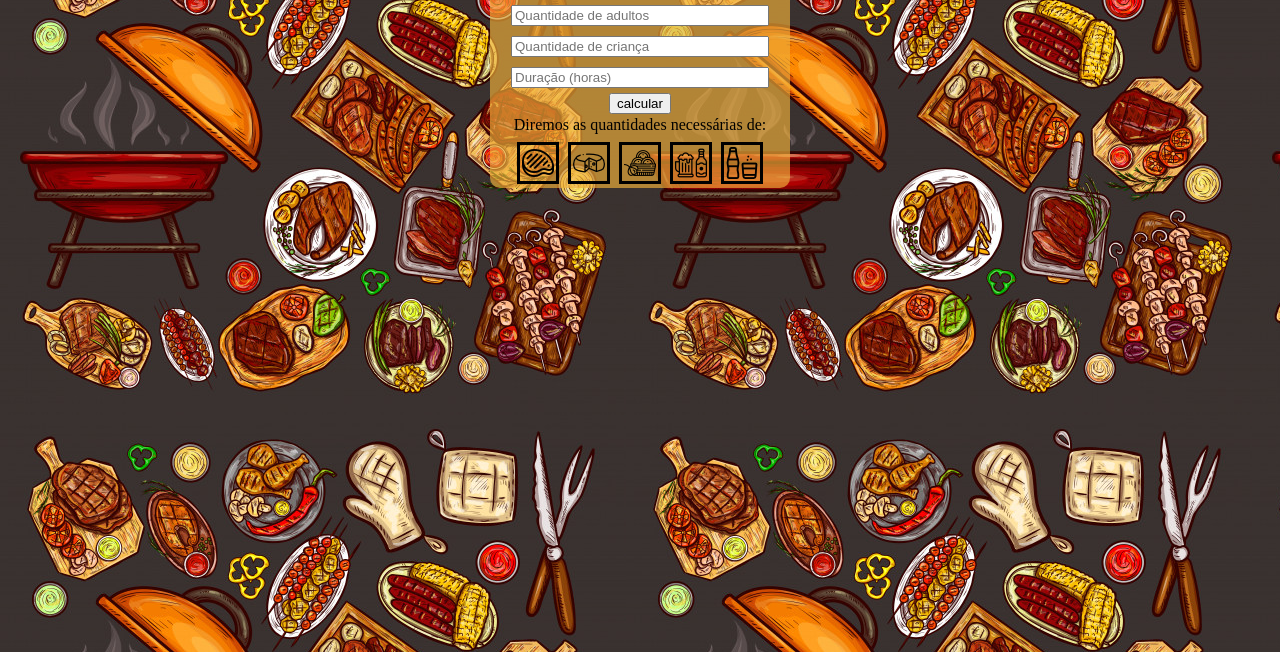
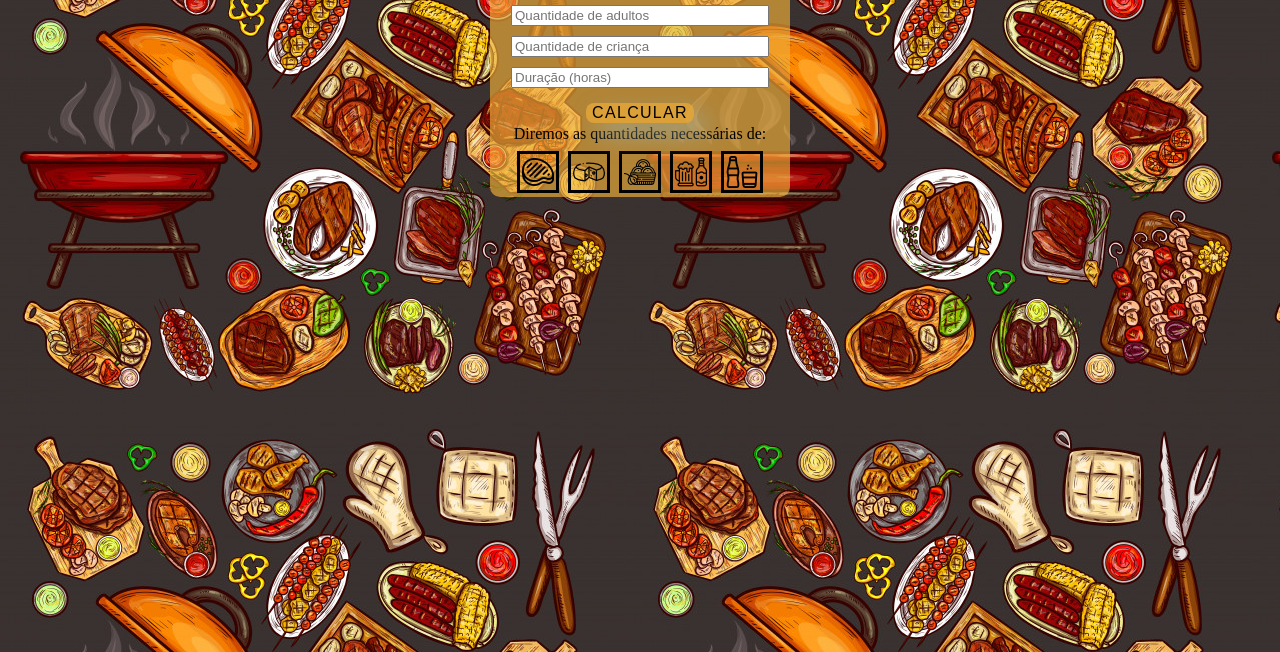
Before and after one commit to Alexandresfi/Churrascomentro, a plain HTML site: page index.html in a window 1280 px wide. Shown: the part 148-800 px from the top of the page. Drawn offline with Linux system fonts and the light colour scheme.

Commit message:
Add files via upload
colocando style no botton  e arrumando espaçamento de letras no JS

```diff
--- a/churasco.js
+++ b/churasco.js
@@ -22,8 +22,8 @@ function calcular (){
         p.innerHTML+="<br>"+carne+"kg de carne <br>";
         p.innerHTML+= queijo+" espetinhos de queijo <br>";
         p.innerHTML+= pao+" unidades de pães de alho <br>";
-        p.innerHTML +=cerveja+"litros de cerveja <br>";
-        p.innerHTML +=liqui+"litros de água/refri";
+        p.innerHTML +=cerveja+" litros de cerveja <br>";
+        p.innerHTML +=liqui+" litros de água/refri";
 
     }else{
 
--- a/stylechurrasco.css
+++ b/stylechurrasco.css
@@ -32,3 +32,75 @@ body{
     font-weight: bold;
     font-size: large;
 }
+#envi {
+    margin-top: 10px;
+    font-family: 'Nunito', sans-serif;
+    font-size: 16px;
+    text-transform: uppercase;
+    letter-spacing: 1.3px;
+    color: black;
+    background: rgba(206, 187, 151, 0.664);
+  background-color: rgba(240, 176, 58, 0.664);
+    border: none;
+    border-radius: 8px;
+    box-shadow: 12px 12px 24px rgba(151, 177, 174, 0.64);
+    transition: all 0.3s ease-in-out 0s;
+    cursor: pointer;
+    outline: none;
+    position: relative;
+}
+
+#envi::before {
+  content: '';
+    border-radius: 1000px;
+    min-width: calc(300px + 12px);
+    min-height: calc(60px + 12px);
+    border: 6px solid #00FFCB;
+    box-shadow: 0 0 60px rgba(0,255,203,.64);
+    position: absolute;
+    top: 50%;
+    left: 50%;
+    transform: translate(-50%, -50%);
+    opacity: 0;
+    transition: all .3s ease-in-out 0s;
+  }
+
+  #envi:hover, .button:focus {
+    color: #313133;
+    transform: translateY(-6px);
+  }
+
+  #envi:hover::before, button:focus::before {
+    opacity: 1;
+  }
+
+  #envi::after {
+    content: '';
+    width: 30px; height: 30px;
+    border-radius: 100%;
+    border: 6px solid #00FFCB;
+    position: absolute;
+    z-index: -1;
+    top: 50%;
+    left: 50%;
+    transform: translate(-50%, -50%);
+    animation: ring 1.5s infinite;
+  }
+
+  #envi:hover::after, button:focus::after {
+    animation: none;
+    display: none;
+  }
+
+  @keyframes ring {
+    0% {
+      width: 30px;
+      height: 30px;
+      opacity: 1;
+    }
+    100% {
+      width: 300px;
+      height: 300px;
+      opacity: 0;
+    }
+  }
```
